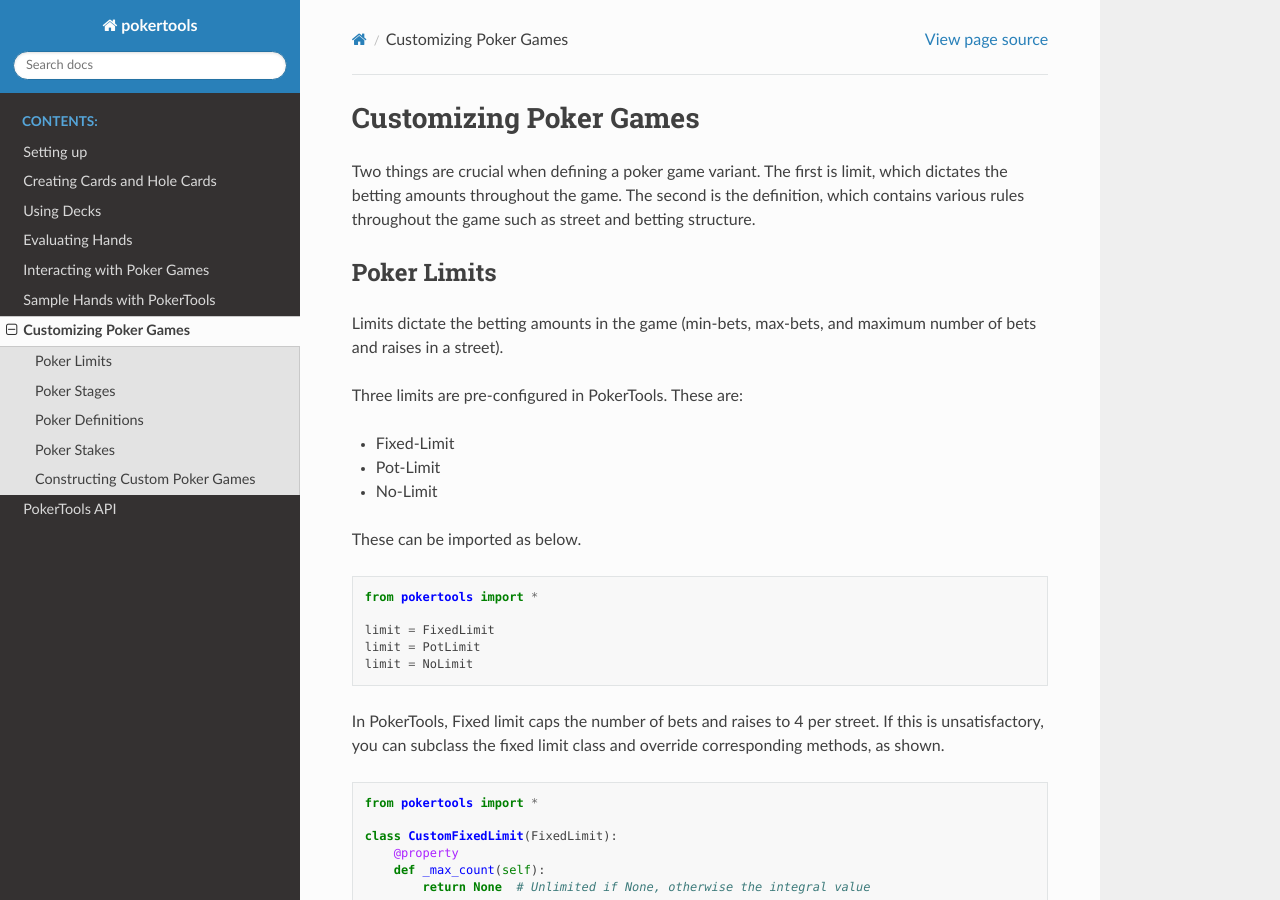
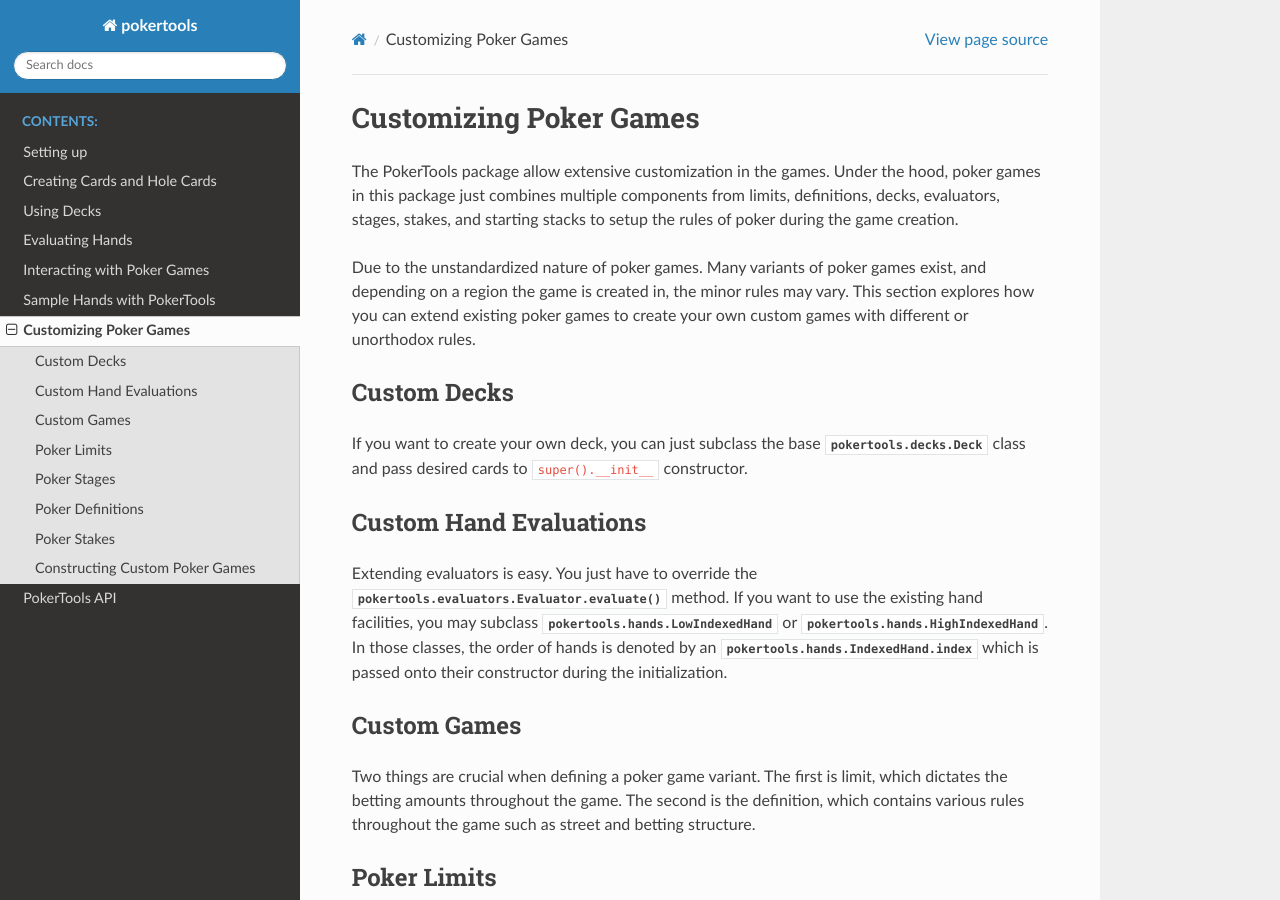
Before and after one commit to uoftcprg/pokerkit, a Sphinx documentation site: the page built from docs/source/customizations.rst, in a window 1280 px wide and 900 px high. Built offline with Sphinx 7.4.7 and the Read the Docs theme 2.0.0, drawn with Linux system fonts in a browser that asks for light colours.

Commit message:
Updated docs

```diff
--- a/docs/source/customizations.rst
+++ b/docs/source/customizations.rst
@@ -1,5 +1,30 @@
 Customizing Poker Games
 =======================
+
+The PokerTools package allow extensive customization in the games. Under the hood, poker games in this package just
+combines multiple components from limits, definitions, decks, evaluators, stages, stakes, and starting stacks to setup
+the rules of poker during the game creation.
+
+Due to the unstandardized nature of poker games. Many variants of poker games exist, and depending on a region the game
+is created in, the minor rules may vary. This section explores how you can extend existing poker games to create your
+own custom games with different or unorthodox rules.
+
+Custom Decks
+------------
+
+If you want to create your own deck, you can just subclass the base :class:`pokertools.decks.Deck` class and pass
+desired cards to ``super().__init__`` constructor.
+
+Custom Hand Evaluations
+-----------------------
+
+Extending evaluators is easy. You just have to override the :meth:`pokertools.evaluators.Evaluator.evaluate` method. If
+you want to use the existing hand facilities, you may subclass :class:`pokertools.hands.LowIndexedHand` or
+:class:`pokertools.hands.HighIndexedHand`. In those classes, the order of hands is denoted by an
+:attr:`pokertools.hands.IndexedHand.index` which is passed onto their constructor during the initialization.
+
+Custom Games
+------------
 
 Two things are crucial when defining a poker game variant. The first is limit, which dictates the betting amounts
 throughout the game. The second is the definition, which contains various rules throughout the game such as street and
```
Also changed, not shown: docs/source/decks.rst (+3 -4 lines), docs/source/evaluations.rst (+1 -6 lines), docs/source/games.rst (+6 -4 lines).
